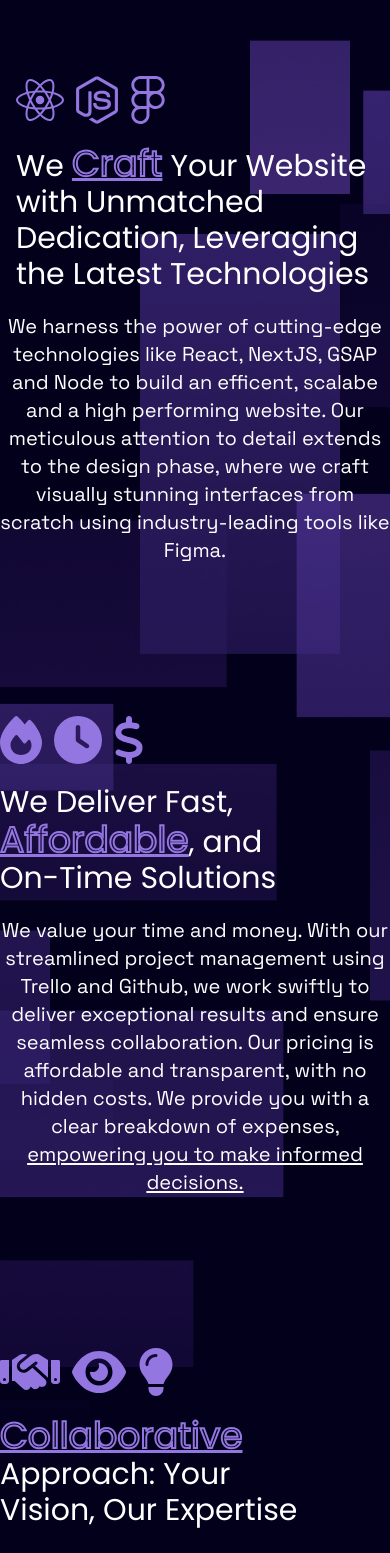
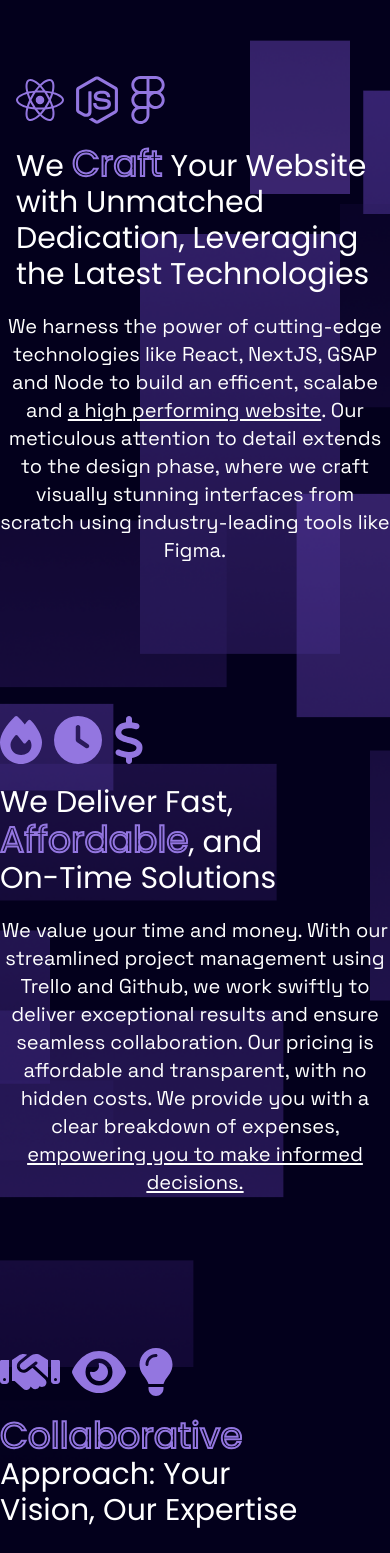
Before and after one commit to cskartikey/freelance, a Next.js app: page / in a window 390 px wide. Shown: the part 880-2433 px from the top of the page. Built offline with nearby package versions, Linux system fonts and the light colour scheme; a web font is replaced by a local one.

Commit message:
Underline bug fix

```diff
--- a/pages/about/2.tsx
+++ b/pages/about/2.tsx
@@ -26,7 +26,7 @@ const AboutUS_2: NextPage = () => {
           </div>
           <h1 className="text-start sm:text-center font-Poppins text-3xl text-white md:text-4xl mr-16 max-w-xl">
             We Deliver Fast,{' '}
-            <span className="craft-anim text-4xl lg:text-5xl text-transparent underline underline-offset-2">
+            <span className="craft-anim text-4xl lg:text-5xl text-transparent">
               Affordable
             </span>
             , and On-Time Solutions
--- a/pages/about/3.tsx
+++ b/pages/about/3.tsx
@@ -26,7 +26,7 @@ const AboutUS_3: NextPage = () => {
             />
           </div>
           <h1 className="text-start sm:text-center font-Poppins text-3xl text-white md:text-4xl mr-16 max-w-xl">
-            <span className="craft-anim text-4xl lg:text-5xl text-transparent underline underline-offset-2">
+            <span className="craft-anim text-4xl lg:text-5xl text-transparent">
               Collaborative{' '}
             </span>{' '}
             Approach: Your Vision, Our Expertise
--- a/pages/about/index.tsx
+++ b/pages/about/index.tsx
@@ -49,7 +49,7 @@ const AboutUS: NextPage = () => {
           </div>
           <h1 className="text-start sm:text-center font-Poppins text-3xl text-white md:text-4xl sm:mr-16 ml-4 max-w-xl">
             We{' '}
-            <span className="craft-anim text-4xl lg:text-5xl text-transparent underline underline-offset-2">
+            <span className="craft-anim text-4xl lg:text-5xl text-transparent">
               Craft
             </span>{' '}
             Your Website with Unmatched Dedication, Leveraging the Latest
@@ -58,7 +58,7 @@ const AboutUS: NextPage = () => {
           <h3 className="text-center font-Space-Grotesk text-xl text-white md:text-2xl">
             We harness the power of cutting-edge technologies like React,
             NextJS, GSAP and Node to build an efficent, scalabe and{' '}
-            <span>a high performing website</span>. Our
+            <span className='underline underline-offset-2'>a high performing website</span>. Our
             meticulous attention to detail extends to the design phase, where we
             craft visually stunning interfaces from scratch using
             industry-leading tools like Figma.
```
